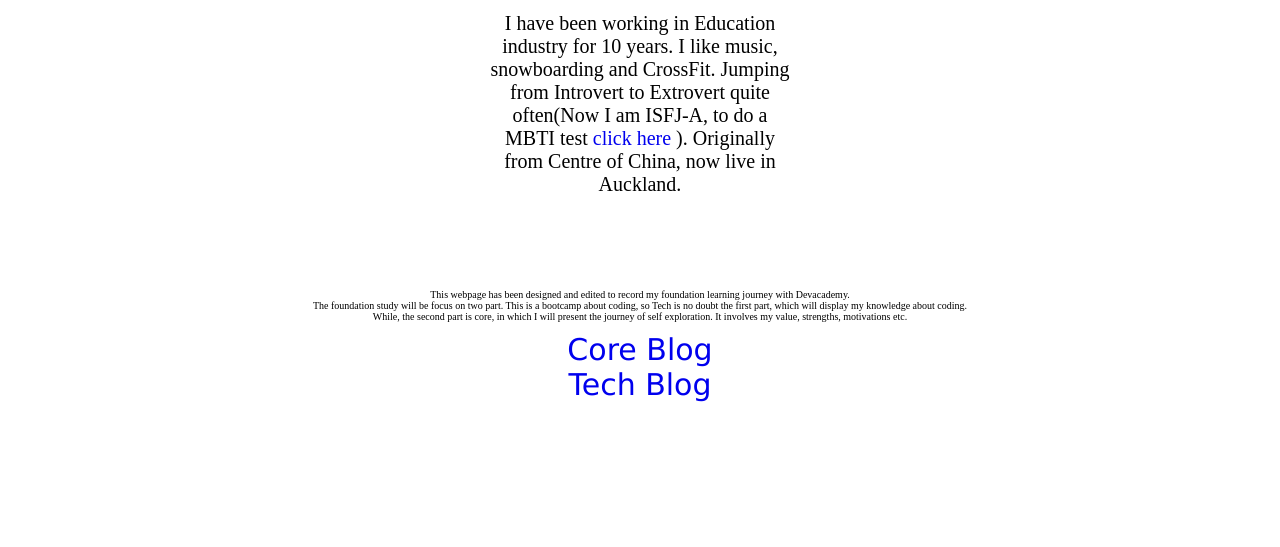
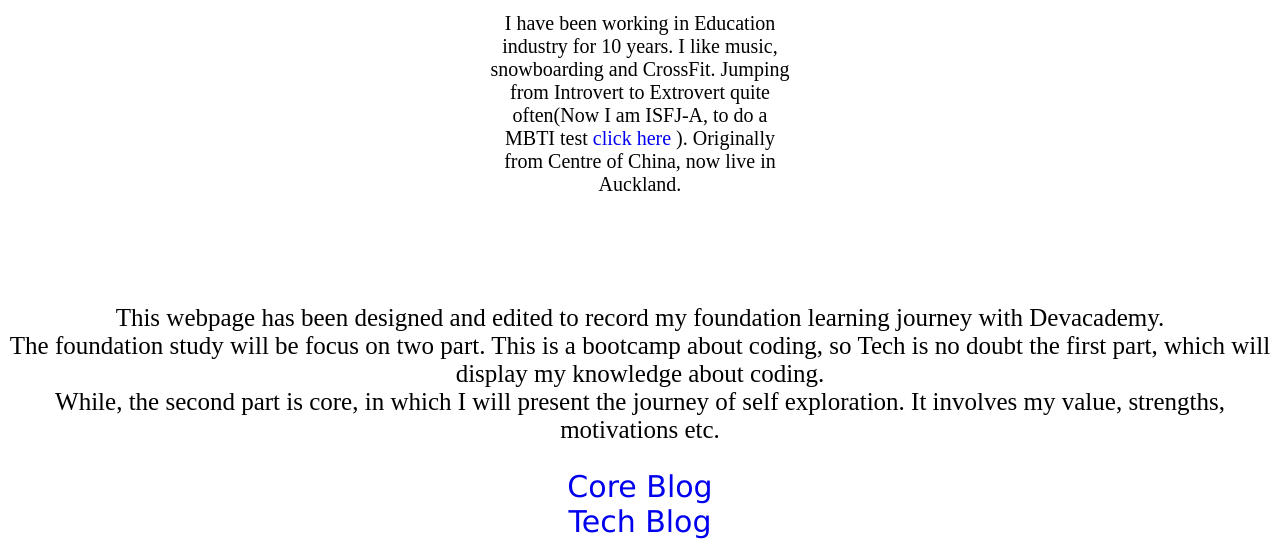
Before and after one commit to Kurt-Leong/eda-1st-profile, a plain HTML site: page index.html in a window 1280 px wide. Shown: the part 492-1039 px from the top of the page. Before the commit the page ends 902 px from the top, so only its background shows below. Drawn offline with Linux system fonts and the light colour scheme.

Commit message:
edit fontsize of homepage

```diff
--- a/index.html
+++ b/index.html
@@ -29,7 +29,7 @@
      </div>
     </div>
 <div>
-  <p class="'intro">This webpage has been designed and edited to record my foundation learning journey with Devacademy.<br>
+  <p style="font-size:25px;" class="'intro">This webpage has been designed and edited to record my foundation learning journey with Devacademy.<br>
   The foundation study will be focus on two part. This is a bootcamp about coding, so Tech is no doubt the first part, which will display my knowledge about coding. <br>
   While, the second part is core, in which I will present the journey of self exploration. It involves my value, strengths, motivations etc.
   </p>
```
